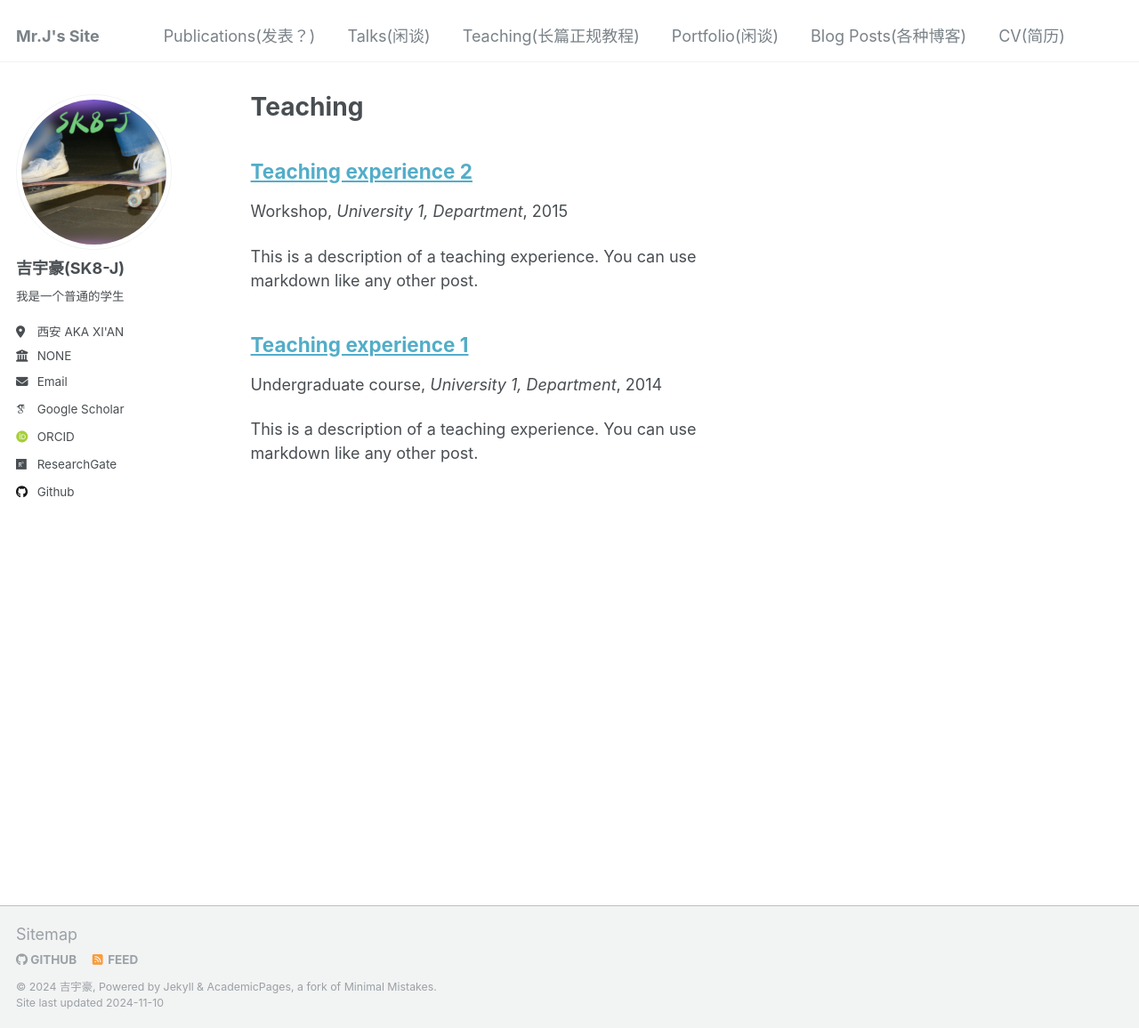
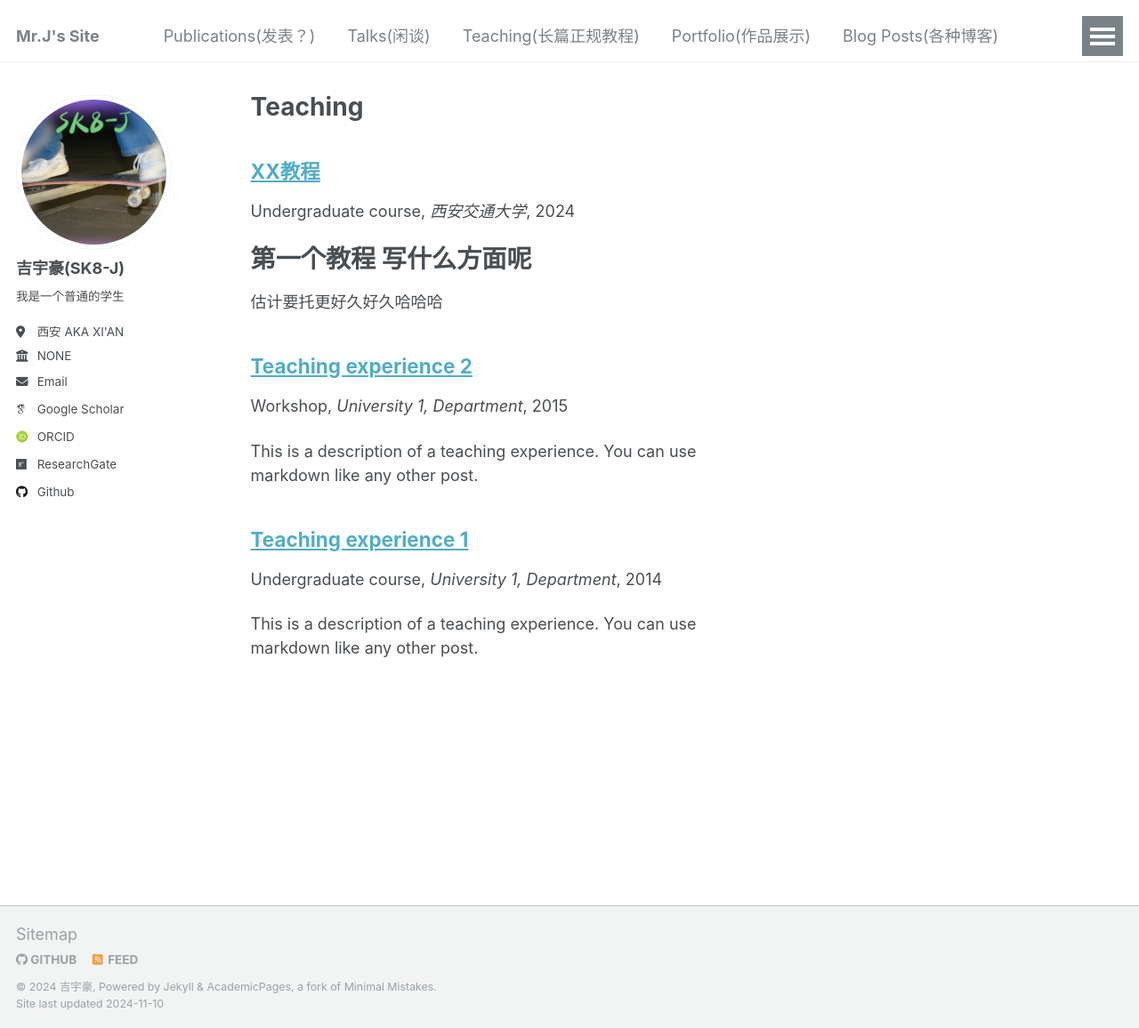
Before and after one commit to SK8-j/SK8-J.github.io, a Jekyll site: the page built from _pages/teaching.html, in a window 1280 px wide and 1156 px high. Shown: the whole window at 89% size. Built offline with Jekyll 4.4.1, drawn with Linux system fonts in a browser that asks for light colours; some web fonts are replaced.

Commit message:
更新作品集

```diff
--- a/_data/navigation.yml
+++ b/_data/navigation.yml
@@ -14,7 +14,7 @@ main:
   - title: "Teaching(长篇正规教程)"
     url: /teaching/
 
-  - title: "Portfolio(闲谈)"
+  - title: "Portfolio(作品展示)"
     url: /portfolio/
 
   - title: "Blog Posts(各种博客)"
--- /dev/null
+++ b/_portfolio/blender作品1.html
@@ -0,0 +1,5 @@
+---
+title: "三渲二小鸟"
+excerpt: "blender创造的三渲二小鸟 <br/><img src='/images/三渲二小鸟.png'>"
+collection: portfolio
+---
--- /dev/null
+++ b/_teaching/教程1.md
@@ -0,0 +1,13 @@
+---
+title: "XX教程"
+collection: teaching
+type: "Undergraduate course"
+permalink: /teaching/2024-第一个教程
+venue: "西安交通大学"
+date: 2024-11-10
+location: "xi'an, China"
+---
+
+第一个教程 写什么方面呢
+===
+估计要托更好久好久哈哈哈
```
Also changed, not shown: 1 other file.
